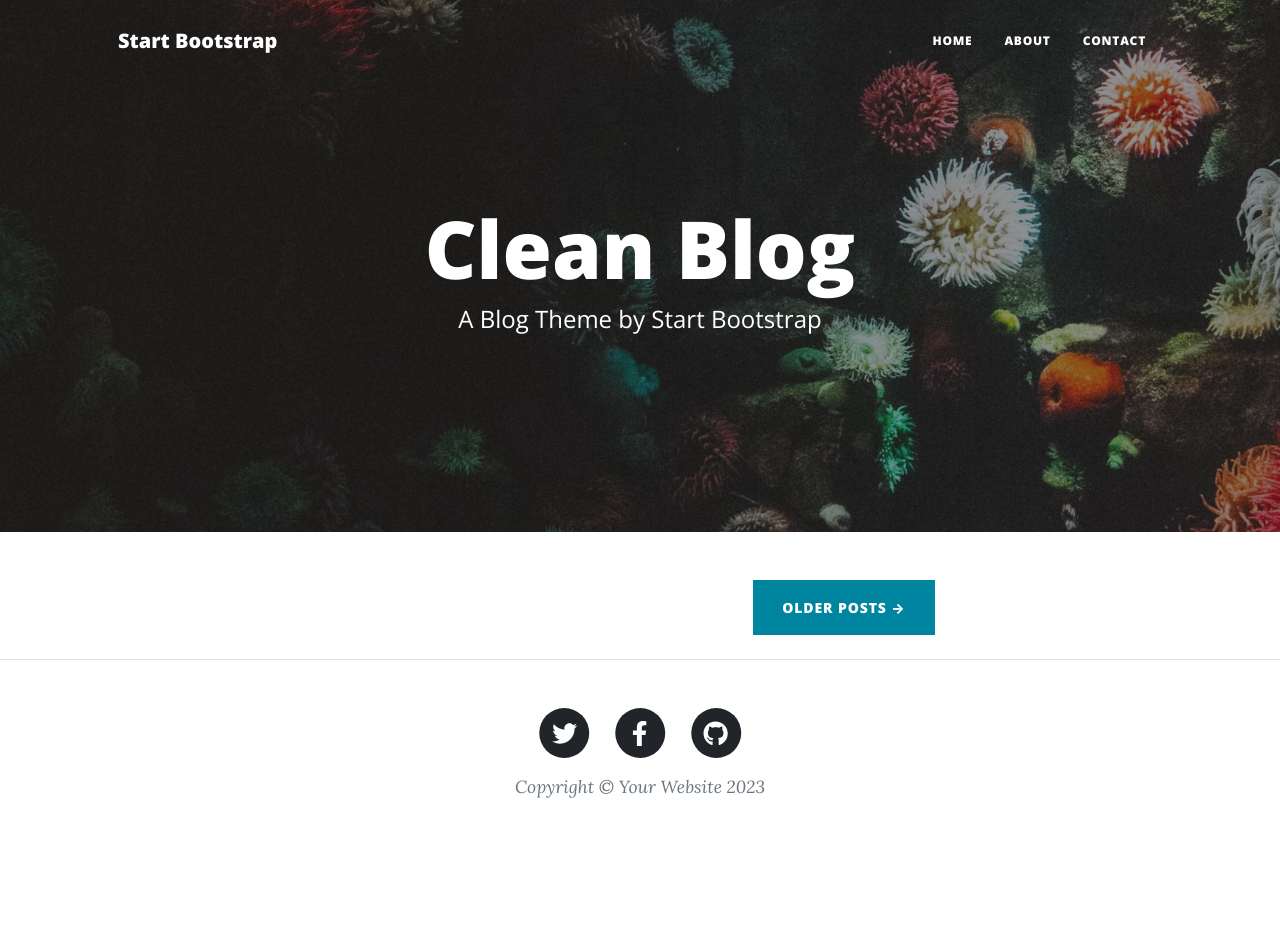
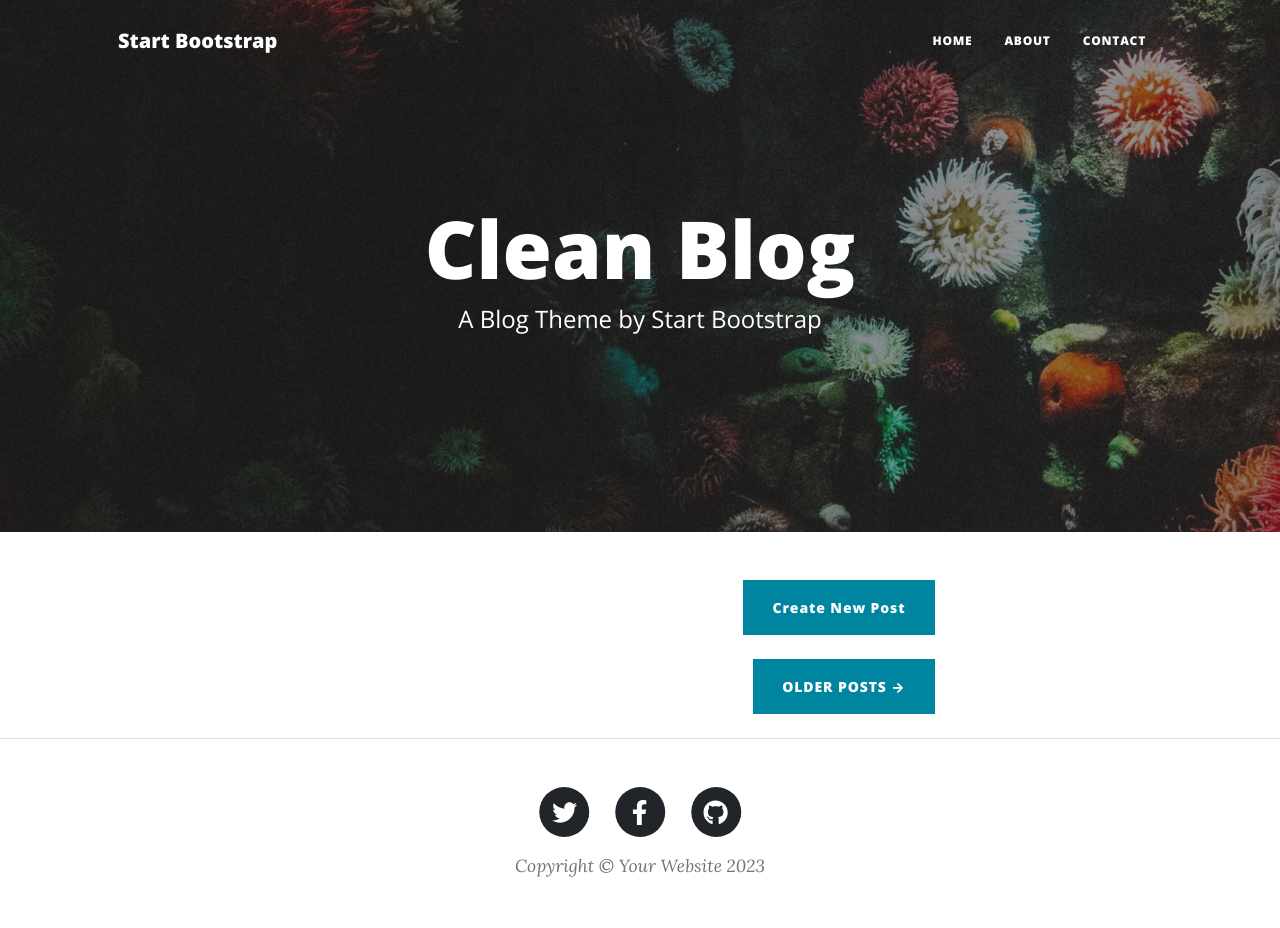
Before and after one commit to MichalWiorek/Blog, a Flask app: page / in a window 1280 px wide. Before the commit the page ends 798 px from the top, so only its background shows below. Run offline with Flask 3, Linux system fonts and the light colour scheme; some libraries are stand-ins or nearby versions.

Commit message:
Add add_post function

```diff
--- a/main.py
+++ b/main.py
@@ -1,19 +1,22 @@
 import os
 import smtplib
+from datetime import date
 
+import bleach
 from flask import Flask, render_template, request, redirect, url_for
+from flask_bootstrap import Bootstrap5
 from flask_ckeditor import CKEditor, CKEditorField
 from flask_sqlalchemy import SQLAlchemy
 from flask_wtf import FlaskForm
 from wtforms import StringField, SubmitField
 from wtforms.validators import DataRequired, URL
 
-
 PASSWORD = os.getenv("PASSWORD")
 EMAIL = os.getenv("EMAIL")
 
 app = Flask(__name__)
 app.config['SECRET_KEY'] = os.getenv("SECRET_KEY")
+Bootstrap5(app)
 
 # CONNECTION TO DB
 app.config['SQLALCHEMY_DATABASE_URI'] = os.getenv('DATABASE_URI', 'sqlite:///posts.db')
@@ -84,5 +87,44 @@ def post_page(post_id):
     post = db.get_or_404(BlogPost, post_id)
     return render_template('post.html', post=post)
 
+
+@app.route("/new-post", methods=["GET", "POST"])
+def add_post():
+    h1_text = "Create Post"
+    form = PostForm()
+    if form.validate_on_submit():
+        data = form.data
+        data.pop("submit_button", None)
+        data.pop("csrf_token", None)
+        data["date"] = date.today()
+        data["body"] = strip_invalid_html(data["body"])
+        new_post = BlogPost(**data)
+        db.session.add(new_post)
+        db.session.commit()
+        return redirect(url_for('home_page'))
+    return render_template('make-post.html', form=form, h1_text=h1_text)
+
+
+# strips invalid tags/attributes
+def strip_invalid_html(content):
+    allowed_tags = ['a', 'abbr', 'acronym', 'address', 'b', 'br', 'div', 'dl', 'dt',
+                    'em', 'h1', 'h2', 'h3', 'h4', 'h5', 'h6', 'hr', 'i', 'img',
+                    'li', 'ol', 'p', 'pre', 'q', 's', 'small', 'strike',
+                    'span', 'sub', 'sup', 'table', 'tbody', 'td', 'tfoot', 'th',
+                    'thead', 'tr', 'tt', 'u', 'ul']
+
+    allowed_attrs = {
+        'a': ['href', 'target', 'title'],
+        'img': ['src', 'alt', 'width', 'height'],
+    }
+
+    cleaned = bleach.clean(content,
+                           tags=allowed_tags,
+                           attributes=allowed_attrs,
+                           strip=True)
+
+    return cleaned
+
+
 if __name__ == "__main__":
     app.run(debug=True)
--- a/requirements.txt
+++ b/requirements.txt
@@ -1,2 +1,3 @@
-Flask
-WTForms
+Flask==2.3.2
+WTForms==3.0.1
+bleach==6.1.0
--- a/templates/index.html
+++ b/templates/index.html
@@ -16,8 +16,8 @@
 <div class="container px-4 px-lg-5">
     <div class="row gx-4 gx-lg-5 justify-content-center">
         <div class="col-md-10 col-lg-8 col-xl-7">
+            <!-- Post preview-->
             {% for post in posts %}
-                    <!-- Post preview-->
             <div class="post-preview">
                 <a href="{{ url_for('post_page', post_id=post.id) }}">
                     <h2 class="post-title">{{ post.title }}</h2>
@@ -25,16 +25,24 @@
                 </a>
                 <p class="post-meta">
                     Posted by
-                            <a href="#!">Start Bootstrap</a>
-                            on September 24, 2023
+                    <a href="#!">{{ post.author }}</a>
+                    on {{ post.date }}
                 </p>
             </div>
             <!-- Divider-->
-                    <hr class="my-4" />
-                    <!-- Post preview-->
+            <hr class="my-4"/>
             {% endfor %}
+            <!-- New Post -->
+            <div class="d-flex justify-content-end mb-4">
+                <a
+                        class="btn btn-primary float-right"
+                        href="{{ url_for('add_post')}}"
+                >Create New Post</a
+                >
+            </div>
             <!-- Pager-->
-                    <div class="d-flex justify-content-end mb-4"><a class="btn btn-primary text-uppercase" href="#!">Older Posts →</a></div>
+            <div class="d-flex justify-content-end mb-4"><a class="btn btn-primary text-uppercase" href="#!">Older Posts
+                →</a></div>
         </div>
     </div>
 </div>
--- a/templates/post.html
+++ b/templates/post.html
@@ -22,7 +22,7 @@
             <div class="container px-4 px-lg-5">
                 <div class="row gx-4 gx-lg-5 justify-content-center">
                     <div class="col-md-10 col-lg-8 col-xl-7">
-                        <p>{{ post.body }}</p>
+                        <p>{{ post.body | safe }}</p>
                     </div>
                 </div>
             </div>
```
Also changed, not shown: templates/make-post.html (added, +34 -0 lines), static/assets/img/edit-bg.jpg (added). Lines whose indentation alone changed are shown as unchanged.
